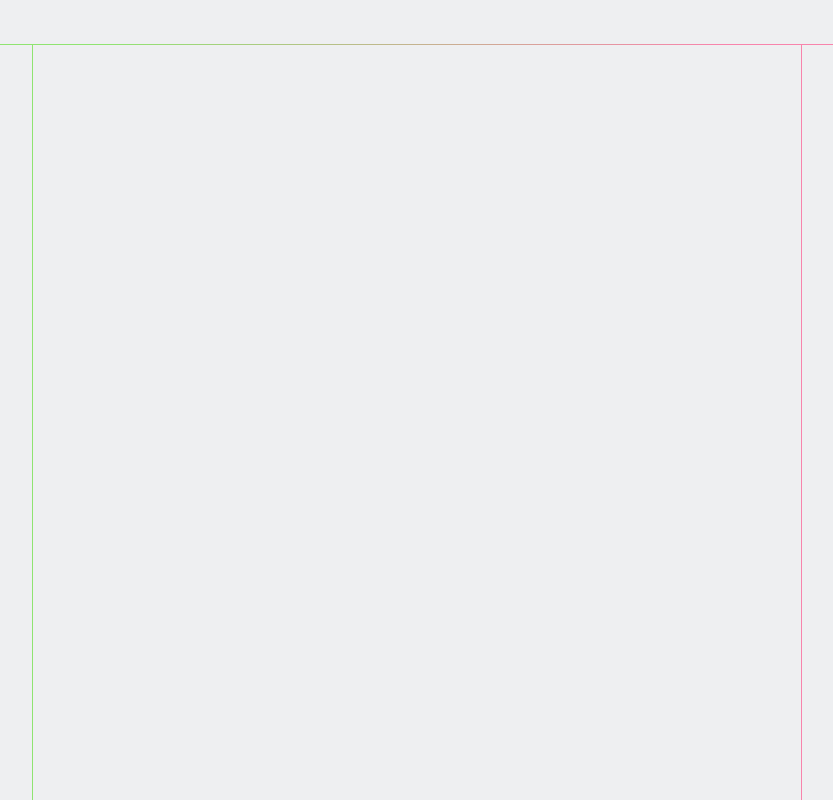
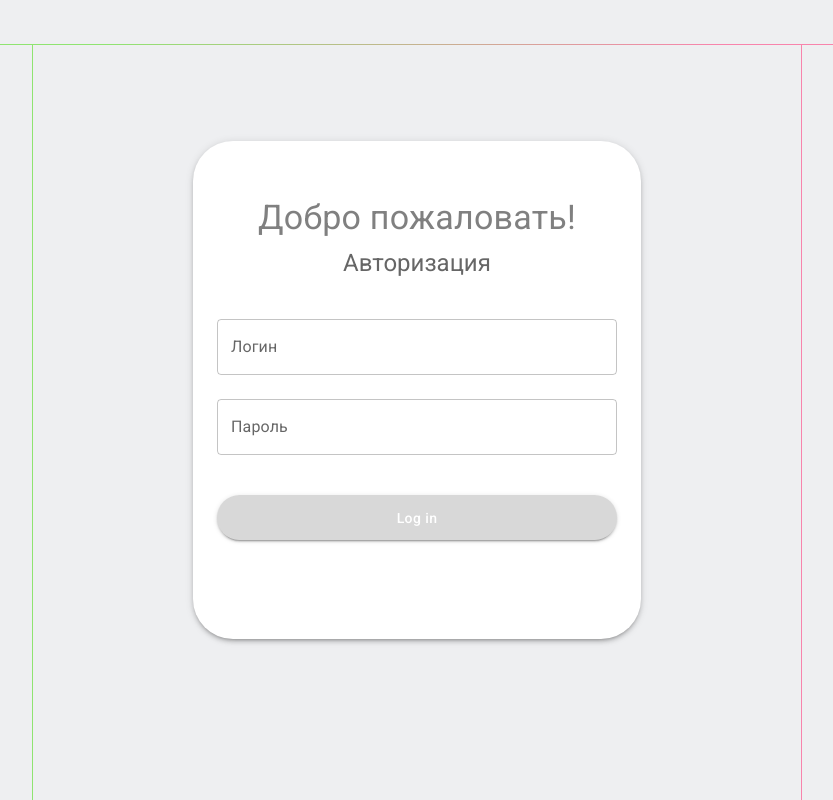
Before and after one commit to yungerprogramist/GYM_project, a React (Create React App) app in the folder frontend/gym-frontend/: page /login in a window 1280 px wide. Shown: the whole page, without its empty margins (223-1056 px from the left). Built offline with nearby package versions, Linux system fonts and the light colour scheme.

Commit message:
#1 - Добавлена страница авторизации

```diff
--- a/frontend/gym-frontend/src/pages/center-column/center-column.tsx
+++ b/frontend/gym-frontend/src/pages/center-column/center-column.tsx
@@ -1,9 +1,14 @@
 import './center-column.scss';
 
-const CenterColumn = () => {
+interface CenterColumnProps<T = any> {
+  component: React.ComponentType<T>;
+  componentProps: T;
+}
+
+const CenterColumn = ({component: Component, componentProps}: CenterColumnProps) => {
   return (
     <main className="center-column">
-
+      <Component {...componentProps} />
     </main>
   );
 };
--- a/frontend/gym-frontend/src/pages/center-display.tsx
+++ b/frontend/gym-frontend/src/pages/center-display.tsx
@@ -3,6 +3,7 @@ import './center-display.scss';
 import Header from './header/header';
 import LeftColumn from './left-column/left-column';
 import RightColumn from './right-column/right-column';
+import LoginPage from './login-page/login-page';
 
 const CenterDisplay = () => {
   return (
@@ -10,7 +11,7 @@ const CenterDisplay = () => {
       <Header />
       <div className="center-display-content">
         <LeftColumn />
-        <CenterColumn />
+        <CenterColumn component={LoginPage} componentProps={{}} />
         <RightColumn />
       </div>
     </main>
--- /dev/null
+++ b/frontend/gym-frontend/src/pages/login-page/login-page.tsx
@@ -0,0 +1,84 @@
+import React from 'react';
+import { Container, Box, TextField, Button, Typography } from '@mui/material';
+
+interface LoginPageProps {
+  onLoginSuccess: () => void;
+}
+
+const LoginPage: React.FC<LoginPageProps> = ({ onLoginSuccess }) => {
+  const handleLogin = () => {
+    onLoginSuccess();
+  };
+
+  return (
+    <Container
+      sx={{
+        display: 'flex',
+        alignItems: 'center',
+        justifyContent: 'center',
+        p: 12,
+      }}
+    >
+      <Box
+        sx={{
+          fontFamily: 'Manrope, sans-serif',
+          display: 'flex',
+          flexDirection: 'column',
+          gap: 2,
+          width: '100%',
+          maxWidth: 400,
+          height: '100%',
+          minHeight: 450,
+          p: 3,
+          borderRadius: 10,
+          boxShadow: 3,
+          bgcolor: 'background.paper',
+        }}
+      >
+
+      <Box sx={{ textAlign: 'center', mb: 3, pt: 4, color: 'rgba(128, 128, 128, 1)' }}>
+        <Typography variant="h4">
+          Добро пожаловать!
+        </Typography>
+        <Typography variant="h5" sx={{ mt: 1, color: 'rgba(102, 102, 102, 1)' }}>
+          Авторизация
+        </Typography>
+      </Box>
+
+        <TextField
+          label="Логин"
+          sx={{ mb: 1 }}
+          variant="outlined"
+          fullWidth
+        />
+
+        <TextField
+          label="Пароль"
+          type="password"
+          variant="outlined"
+          fullWidth
+        />
+
+        <Button
+          variant="contained"
+          fullWidth
+          onClick={handleLogin}
+          sx={{
+            height: 45,
+            backgroundColor: 'rgba(102, 102, 102, 0.25)',
+            borderRadius: '32px',
+            textTransform: 'none',
+            mt: 3,
+            '&:hover': {
+              backgroundColor: '#99E471', // меняем цвет при наведении
+            },
+          }}
+        >
+          Log in
+        </Button>
+      </Box>
+    </Container>
+  );
+};
+
+export default LoginPage;
```
Also changed, not shown: 1 other file (tests, documents, lock files or other folders).
